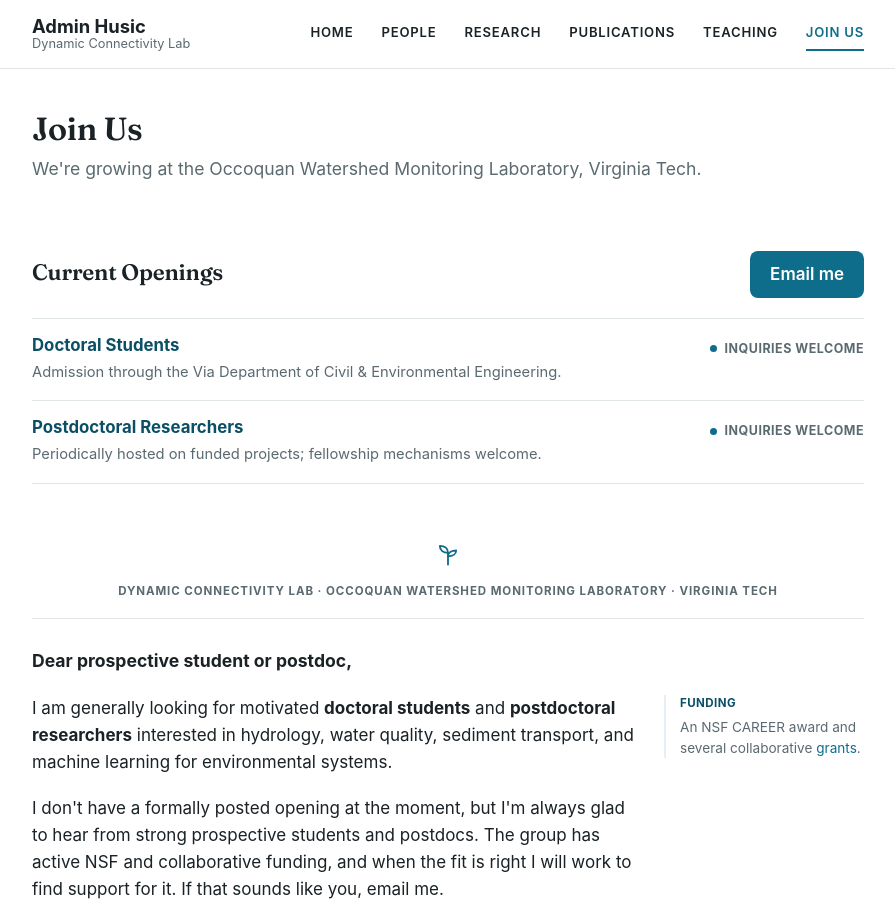
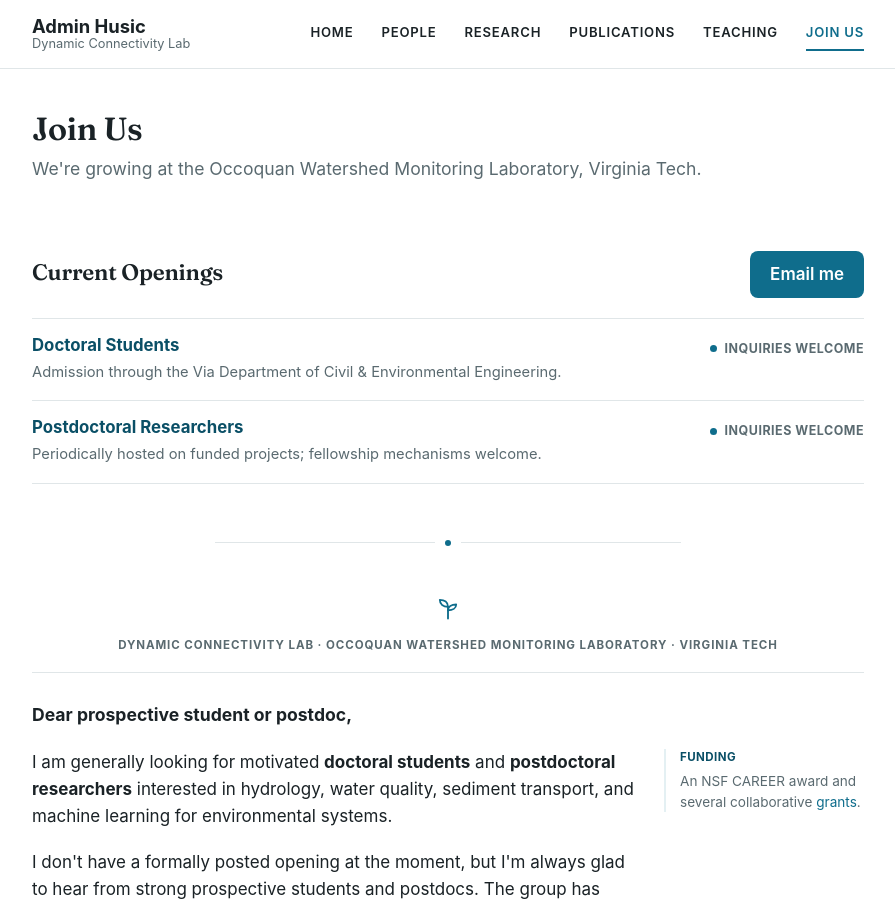
Before and after one commit to adminhusic/adminhusic.github.io, a Jekyll site: the page built from join-us.md, in a window 1280 px wide and 900 px high. Shown: the whole window, without its empty margins (192-1087 px from the left). Built offline with Jekyll 4.4.1, drawn with Linux system fonts in a browser that asks for light colours.

Commit message:
Update join-us.md

```diff
--- a/join-us.md
+++ b/join-us.md
@@ -32,6 +32,8 @@ image: /assets/img/husic-headshot.jpg
     {% endfor %}
   </ul>
 </div>
+
+<div class="divider"><span class="divider__mark"></span></div>
 
 <div class="letter">
   <svg class="icon icon--md letter__mark" viewBox="0 0 24 24" fill="none" stroke="currentColor" stroke-width="1.6" stroke-linecap="round" stroke-linejoin="round" aria-hidden="true">
```
